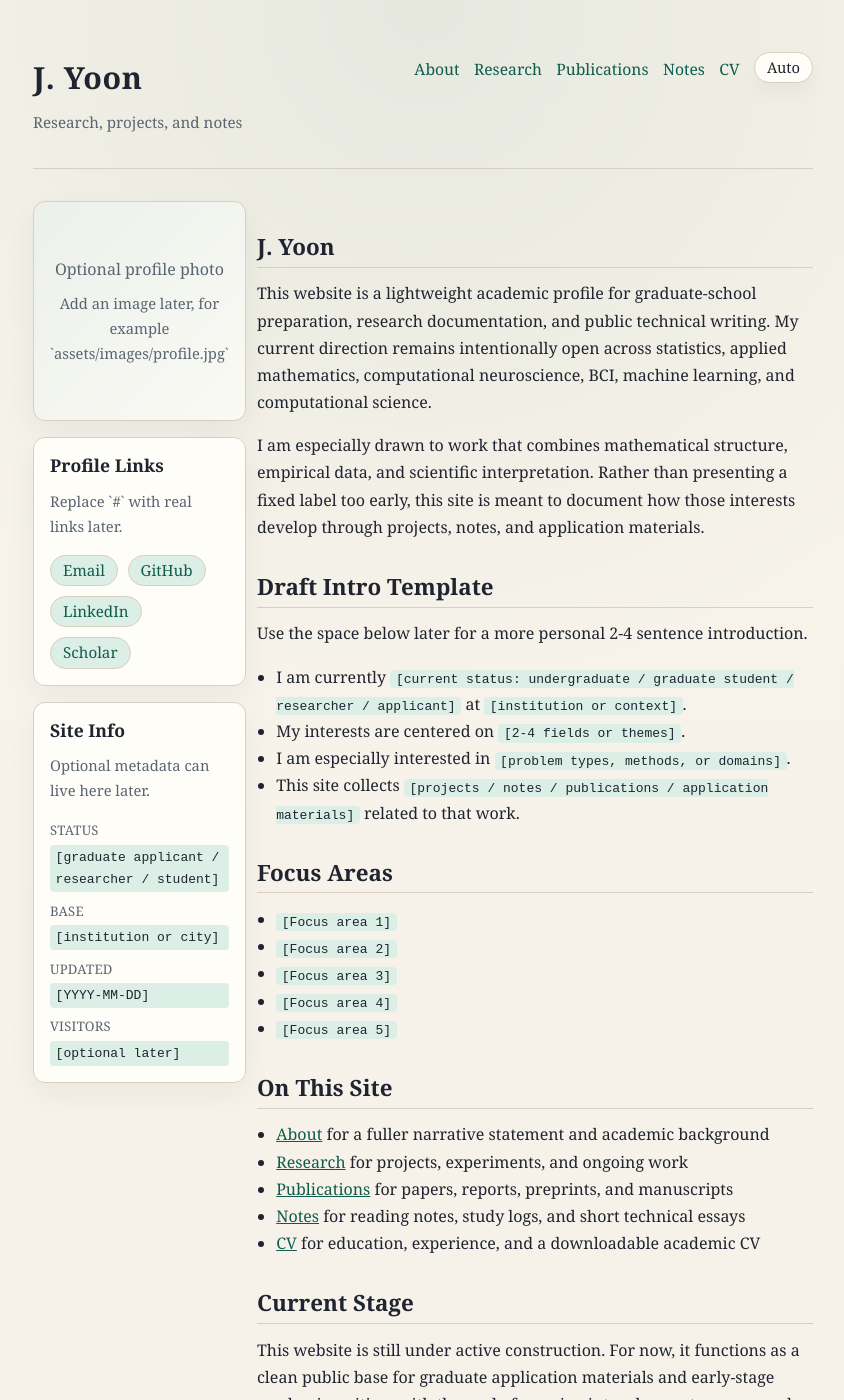
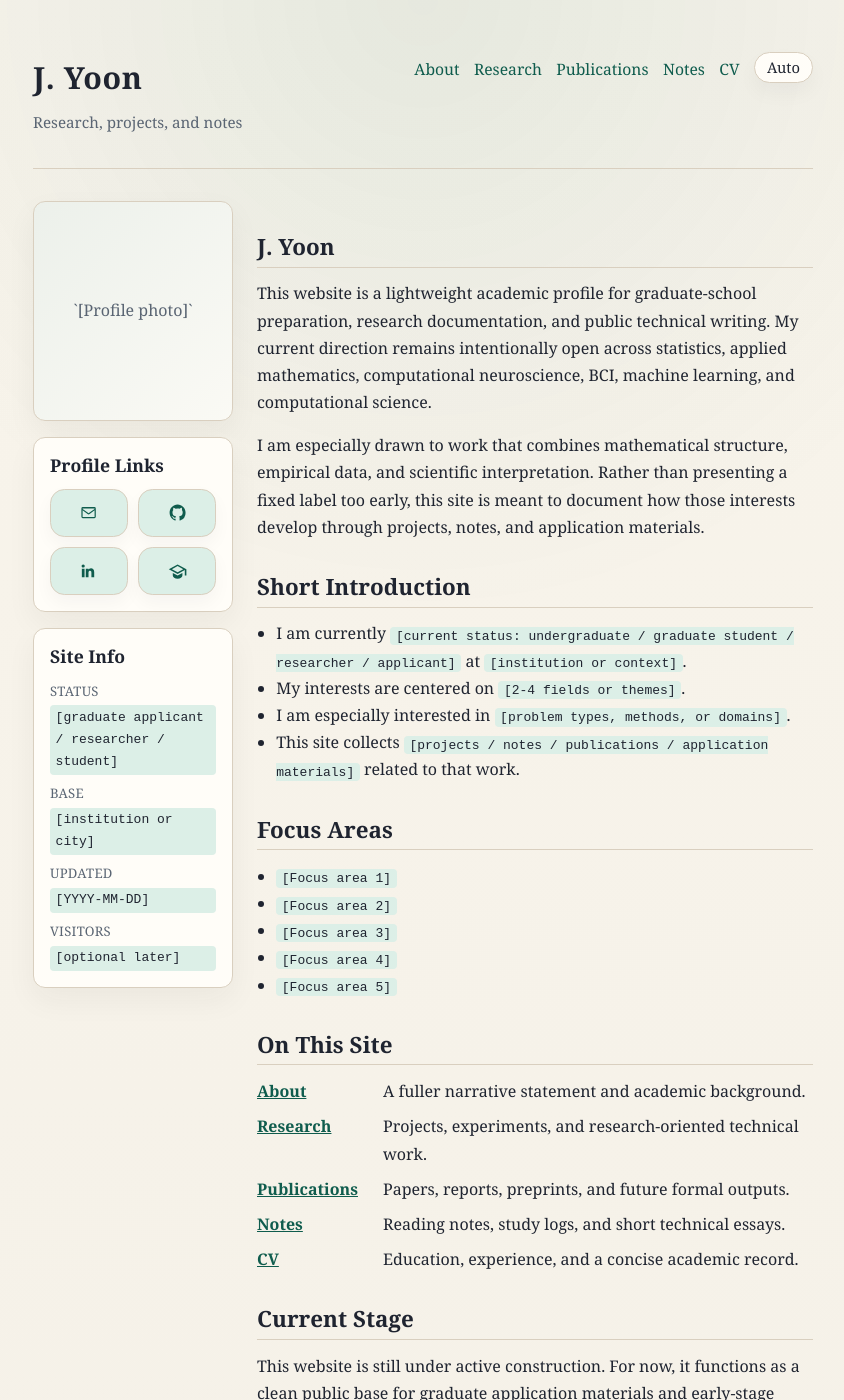
Before and after one commit to J-Y00N/j-y00n.github.io, a Jekyll site: the page built from index.md, in a window 1280 px wide and 1400 px high. Shown: the whole window, without its empty margins (217-1061 px from the left). Built offline with Jekyll 4.4.1, drawn with Linux system fonts in a browser that asks for light colours; some of the changed text lies outside the part shown.

Commit message:
content: refine public-facing pages and improve site maintenance guides

```diff
--- /dev/null
+++ b/_includes/profile-link-icon.html
@@ -0,0 +1,22 @@
+{% case include.icon %}
+{% when "email" %}
+<svg viewBox="0 0 24 24" aria-hidden="true">
+  <path d="M3 6.75A1.75 1.75 0 0 1 4.75 5h14.5A1.75 1.75 0 0 1 21 6.75v10.5A1.75 1.75 0 0 1 19.25 19H4.75A1.75 1.75 0 0 1 3 17.25V6.75Zm1.5.48v.18l7.13 5.23a.63.63 0 0 0 .74 0L19.5 7.41v-.18a.25.25 0 0 0-.25-.23H4.75a.25.25 0 0 0-.25.23Zm15 1.97-6.24 4.58a2.13 2.13 0 0 1-2.52 0L4.5 9.2v8.05c0 .14.11.25.25.25h14.5a.25.25 0 0 0 .25-.25V9.2Z"/>
+</svg>
+{% when "github" %}
+<svg viewBox="0 0 24 24" aria-hidden="true">
+  <path d="M12 2C6.48 2 2 6.59 2 12.24c0 4.52 2.87 8.36 6.84 9.71.5.1.66-.22.66-.49 0-.24-.01-1.04-.01-1.88-2.78.62-3.37-1.22-3.37-1.22-.45-1.19-1.11-1.5-1.11-1.5-.91-.64.07-.63.07-.63 1 .08 1.53 1.06 1.53 1.06.89 1.57 2.34 1.12 2.91.85.09-.66.35-1.12.63-1.38-2.22-.26-4.56-1.15-4.56-5.13 0-1.13.39-2.06 1.03-2.79-.1-.26-.45-1.31.1-2.73 0 0 .84-.28 2.75 1.07A9.33 9.33 0 0 1 12 6.83c.85 0 1.71.12 2.51.35 1.91-1.35 2.75-1.07 2.75-1.07.55 1.42.2 2.47.1 2.73.64.73 1.03 1.66 1.03 2.79 0 3.99-2.34 4.87-4.57 5.12.36.32.68.95.68 1.92 0 1.39-.01 2.5-.01 2.84 0 .27.17.59.67.49A10.27 10.27 0 0 0 22 12.24C22 6.59 17.52 2 12 2Z"/>
+</svg>
+{% when "linkedin" %}
+<svg viewBox="0 0 24 24" aria-hidden="true">
+  <path d="M6.94 8.5H3.56V19h3.38V8.5ZM5.25 3A2.01 2.01 0 0 0 3.2 5c0 1.1.9 2 2.01 2h.02a2 2 0 1 0 .02-4Zm13.75 9.47c0-3.2-1.7-4.69-3.98-4.69-1.84 0-2.66 1.02-3.12 1.73V8.5H8.52c.04.67 0 10.5 0 10.5h3.38v-5.86c0-.31.02-.62.11-.84.25-.62.81-1.26 1.76-1.26 1.24 0 1.74.95 1.74 2.34V19H19v-6.53Z"/>
+</svg>
+{% when "scholar" %}
+<svg viewBox="0 0 24 24" aria-hidden="true">
+  <path d="M12 3 1 9l11 6 9-4.91V17h2V9L12 3Zm-7.11 6L12 5.12 19.11 9 12 12.88 4.89 9ZM6 13.75V17c0 2.05 2.68 4 6 4s6-1.95 6-4v-3.25l-6 3.27-6-3.27Z"/>
+</svg>
+{% else %}
+<svg viewBox="0 0 24 24" aria-hidden="true">
+  <circle cx="12" cy="12" r="7"/>
+</svg>
+{% endcase %}
--- a/_sass/_custom.scss
+++ b/_sass/_custom.scss
@@ -249,6 +249,48 @@ a:hover {
   gap: 0.6rem;
 }
 
+.icon-link-grid {
+  display: grid;
+  grid-template-columns: repeat(2, minmax(0, 1fr));
+  gap: 0.65rem;
+}
+
+.icon-link {
+  display: inline-flex;
+  align-items: center;
+  justify-content: center;
+  min-height: 3rem;
+  border: 1px solid var(--line);
+  border-radius: 0.9rem;
+  background: var(--accent-soft);
+  color: var(--accent);
+  text-decoration: none;
+  box-shadow: 0 8px 18px rgba(31, 36, 48, 0.04);
+}
+
+.icon-link:hover {
+  text-decoration: none;
+  filter: brightness(0.98);
+}
+
+.icon-link svg {
+  width: 1.2rem;
+  height: 1.2rem;
+  fill: currentColor;
+}
+
+.sr-only {
+  position: absolute;
+  width: 1px;
+  height: 1px;
+  padding: 0;
+  margin: -1px;
+  overflow: hidden;
+  clip: rect(0, 0, 0, 0);
+  white-space: nowrap;
+  border: 0;
+}
+
 .profile-pill {
   display: inline-flex;
   align-items: center;
@@ -333,6 +375,26 @@ a:hover {
 .muted-note {
   color: var(--muted);
   font-size: 0.92rem;
+}
+
+.site-map {
+  display: grid;
+  grid-template-columns: minmax(88px, 110px) minmax(0, 1fr);
+  gap: 0.5rem 1rem;
+  margin: 0 0 1rem;
+}
+
+.site-map dt,
+.site-map dd {
+  margin: 0;
+}
+
+.site-map dt {
+  font-weight: 600;
+}
+
+.site-map dd {
+  color: var(--text);
 }
 
 h1,
@@ -429,6 +491,11 @@ blockquote {
     grid-template-columns: 1fr;
   }
 
+  .site-map {
+    grid-template-columns: 1fr;
+    gap: 0.2rem;
+  }
+
   h1 {
     font-size: 1.9rem;
   }
--- a/index.md
+++ b/index.md
@@ -4,22 +4,21 @@ title: Home
 <div class="profile-intro">
   <aside class="profile-aside">
     <div class="profile-photo-slot">
-      Optional profile photo
-      <span>Add an image later, for example `assets/images/profile.jpg`</span>
+      `[Profile photo]`
     </div>
     <div class="profile-links-card">
       <h2>Profile Links</h2>
-      <p class="muted-note">Replace `#` with real links later.</p>
-      <div class="profile-link-pills">
-        <a class="profile-pill" href="#">Email</a>
-        <a class="profile-pill" href="#">GitHub</a>
-        <a class="profile-pill" href="#">LinkedIn</a>
-        <a class="profile-pill" href="#">Scholar</a>
+      <div class="icon-link-grid">
+        {% for link in site.data.profile_links %}
+        <a class="icon-link" href="{{ link.url }}" aria-label="{{ link.label }}">
+          {% include profile-link-icon.html icon=link.icon %}
+          <span class="sr-only">{{ link.label }}</span>
+        </a>
+        {% endfor %}
       </div>
     </div>
     <div class="profile-links-card">
       <h2>Site Info</h2>
-      <p class="muted-note">Optional metadata can live here later.</p>
       <div class="meta-stack">
         <p><span>Status</span><code>[graduate applicant / researcher / student]</code></p>
         <p><span>Base</span><code>[institution or city]</code></p>
@@ -30,8 +29,6 @@ title: Home
   </aside>
   <div class="profile-copy">
     <h2>J. Yoon</h2>
-
-    <!-- Replace the paragraphs below with a short real introduction once ready. -->
     <p>
       This website is a lightweight academic profile for graduate-school preparation,
       research documentation, and public technical writing. My current direction
@@ -45,8 +42,7 @@ title: Home
       projects, notes, and application materials.
     </p>
 
-    <h2>Draft Intro Template</h2>
-    <p>Use the space below later for a more personal 2-4 sentence introduction.</p>
+    <h2>Short Introduction</h2>
     <ul>
       <li>I am currently <code>[current status: undergraduate / graduate student / researcher / applicant]</code> at <code>[institution or context]</code>.</li>
       <li>My interests are centered on <code>[2-4 fields or themes]</code>.</li>
@@ -64,13 +60,22 @@ title: Home
     </ul>
 
     <h2>On This Site</h2>
-    <ul>
-      <li><a href="{{ '/about/' | relative_url }}">About</a> for a fuller narrative statement and academic background</li>
-      <li><a href="{{ '/research/' | relative_url }}">Research</a> for projects, experiments, and ongoing work</li>
-      <li><a href="{{ '/publications/' | relative_url }}">Publications</a> for papers, reports, preprints, and manuscripts</li>
-      <li><a href="{{ '/notes/' | relative_url }}">Notes</a> for reading notes, study logs, and short technical essays</li>
-      <li><a href="{{ '/cv/' | relative_url }}">CV</a> for education, experience, and a downloadable academic CV</li>
-    </ul>
+    <dl class="site-map">
+      <dt><a href="{{ '/about/' | relative_url }}">About</a></dt>
+      <dd>A fuller narrative statement and academic background.</dd>
+
+      <dt><a href="{{ '/research/' | relative_url }}">Research</a></dt>
+      <dd>Projects, experiments, and research-oriented technical work.</dd>
+
+      <dt><a href="{{ '/publications/' | relative_url }}">Publications</a></dt>
+      <dd>Papers, reports, preprints, and future formal outputs.</dd>
+
+      <dt><a href="{{ '/notes/' | relative_url }}">Notes</a></dt>
+      <dd>Reading notes, study logs, and short technical essays.</dd>
+
+      <dt><a href="{{ '/cv/' | relative_url }}">CV</a></dt>
+      <dd>Education, experience, and a concise academic record.</dd>
+    </dl>
 
     <h2>Current Stage</h2>
     <p>
@@ -78,12 +83,5 @@ title: Home
       clean public base for graduate application materials and early-stage academic
       writing, with the goal of growing into a longer-term research homepage.
     </p>
-
-    <h2>Optional Short Status Line</h2>
-    <p>You can replace the paragraph above later with one compact line such as:</p>
-    <ul>
-      <li><code>I am currently preparing graduate applications in [field(s)] while building research projects in [area(s)].</code></li>
-      <li><code>This site is gradually evolving from an application profile into a longer-term academic homepage.</code></li>
-    </ul>
   </div>
 </div>
```
Also changed, not shown: _data/profile_links.yml (added, +15 -0 lines), _pages/about.md (+6 -23 lines), _pages/cv.md (+9 -21 lines), _pages/notes.md (+13 -19 lines), _pages/publications.md (+24 -42 lines), README.md.
